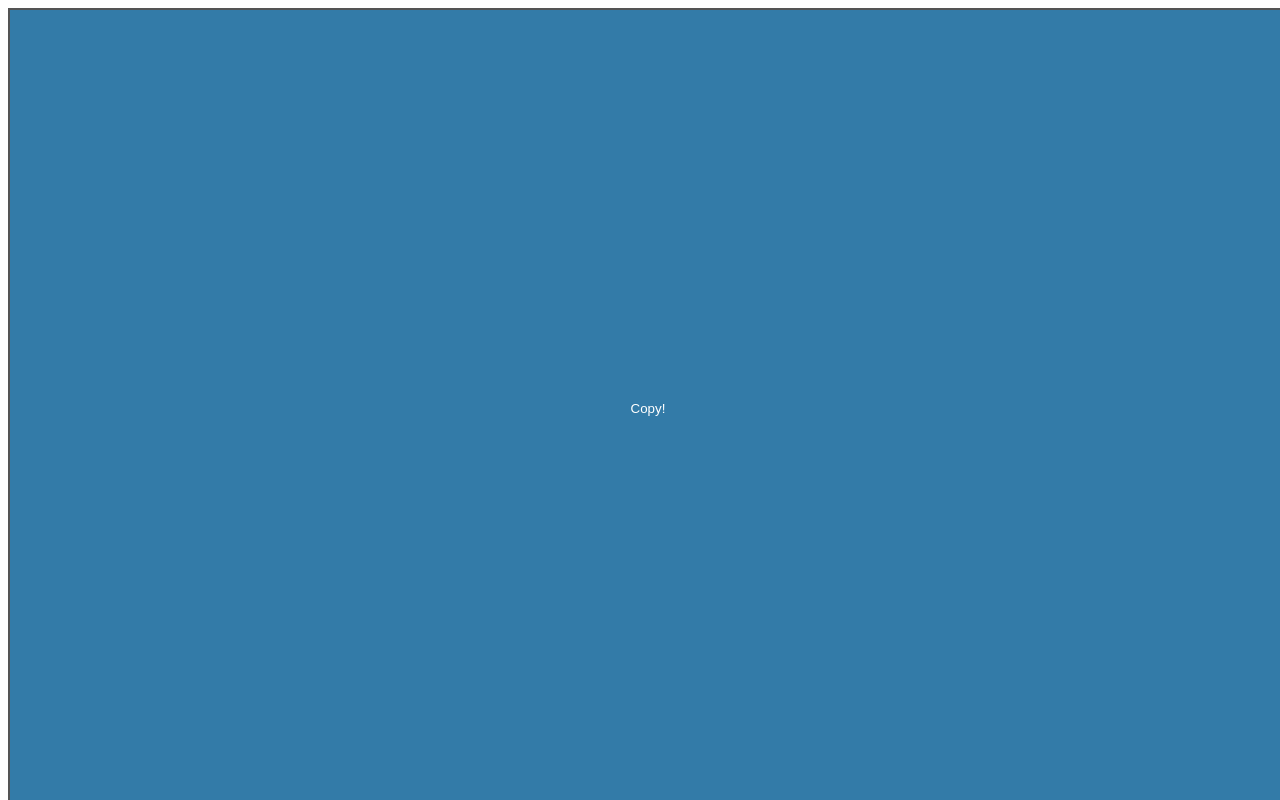
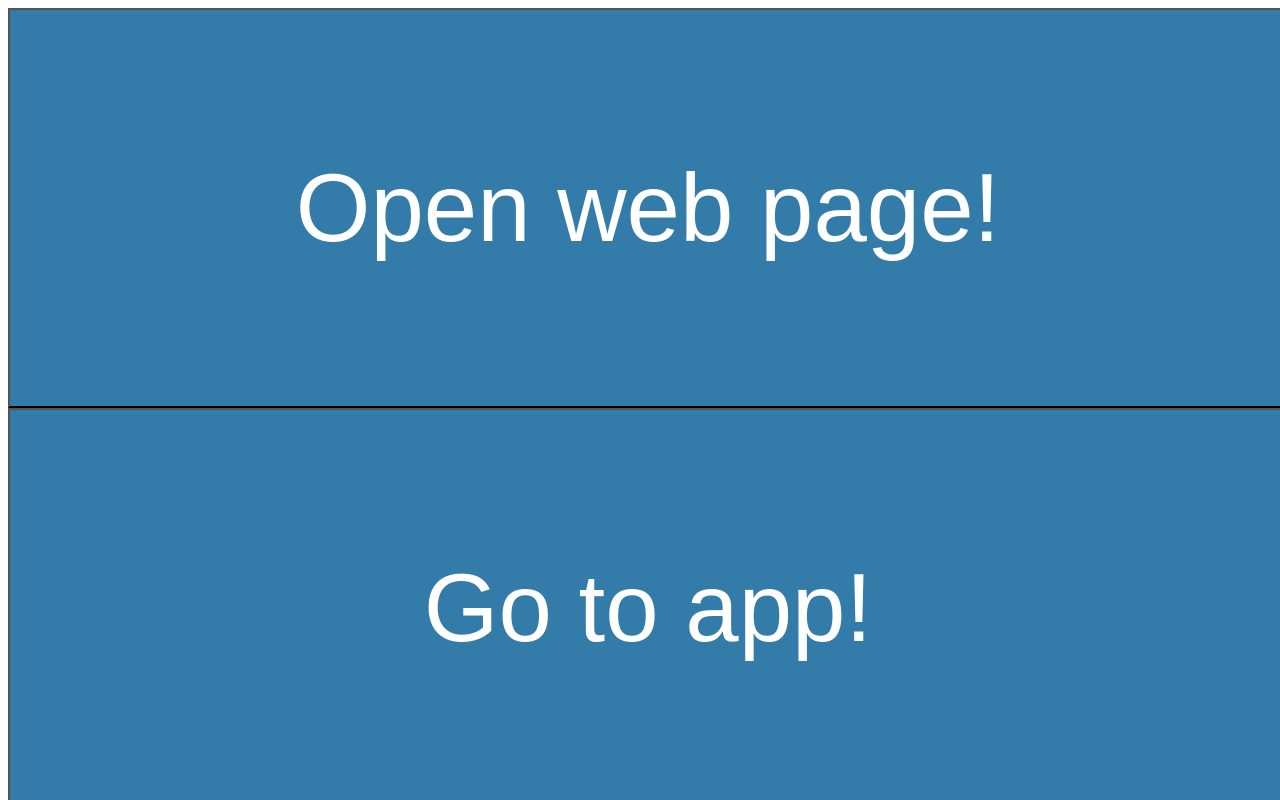
Before and after one commit to zhyu/gbf_raid_bot, a plain HTML site: page index.html in a window 1280 px wide. Drawn offline with Linux system fonts and the light colour scheme; some packages are replaced by stand-ins of ours; a script that the page names is missing.

Commit message:
feat: add a button to open web page

```diff
--- a/index.html
+++ b/index.html
@@ -11,10 +11,11 @@
           }
           .btn {
             width: 100%;
-            height: 100%;
+            height: 50%;
             color: #fff!important;
             background-color: #337BA8!important;
             display:block;
+            font-size: 96px;
           }
         </style>
         <script src="https://cdnjs.cloudflare.com/ajax/libs/clipboard.js/1.6.0/clipboard.min.js"></script>
@@ -29,8 +30,11 @@
         </script>
     </head>
     <body>
+      <button id="copy_btn" class="btn" data-clipboard-text="placeholder" onclick="location.href='http://gbf.game.mbga.jp/#quest/assist';">
+        Open web page!
+      </button>
       <button id="copy_btn" class="btn" data-clipboard-text="placeholder" onclick="location.href='gbf-jp-12016007://';">
-        Copy!
+        Go to app!
       </button>
     </body>
 </html>
```
